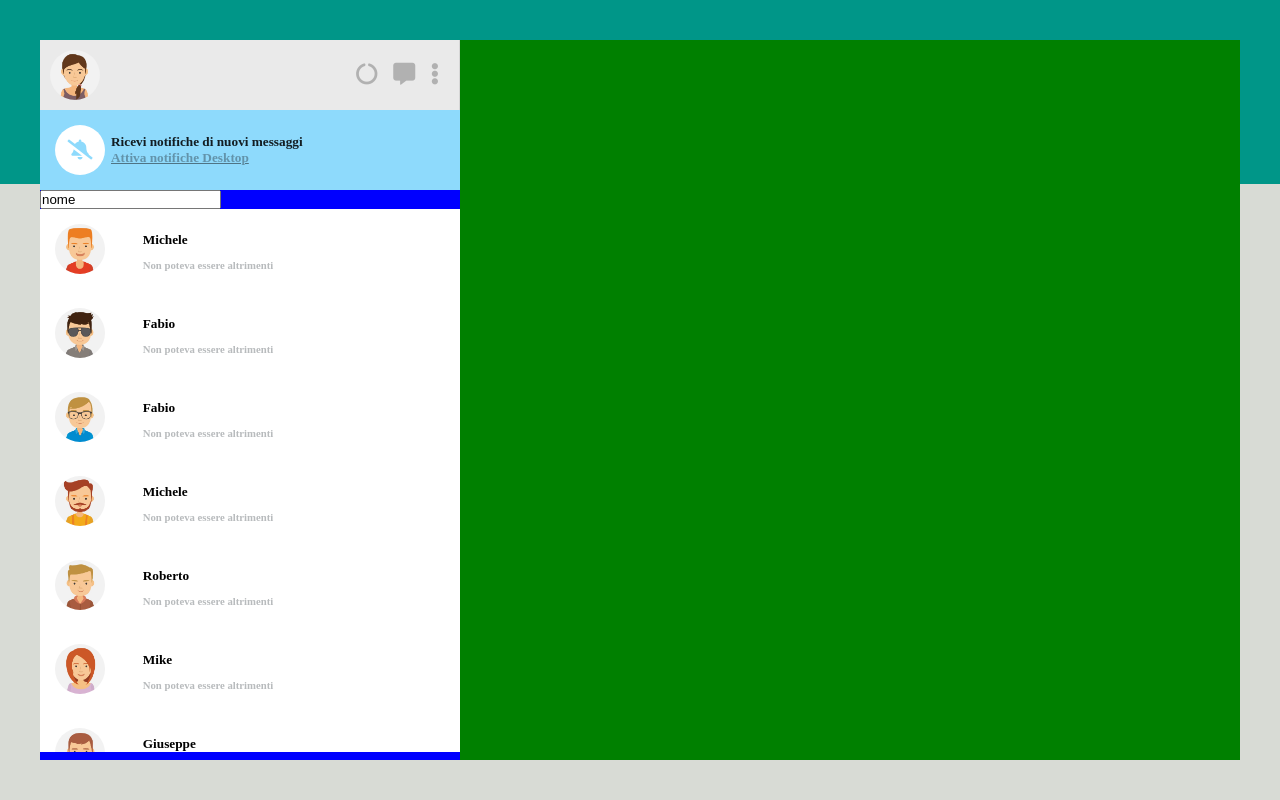
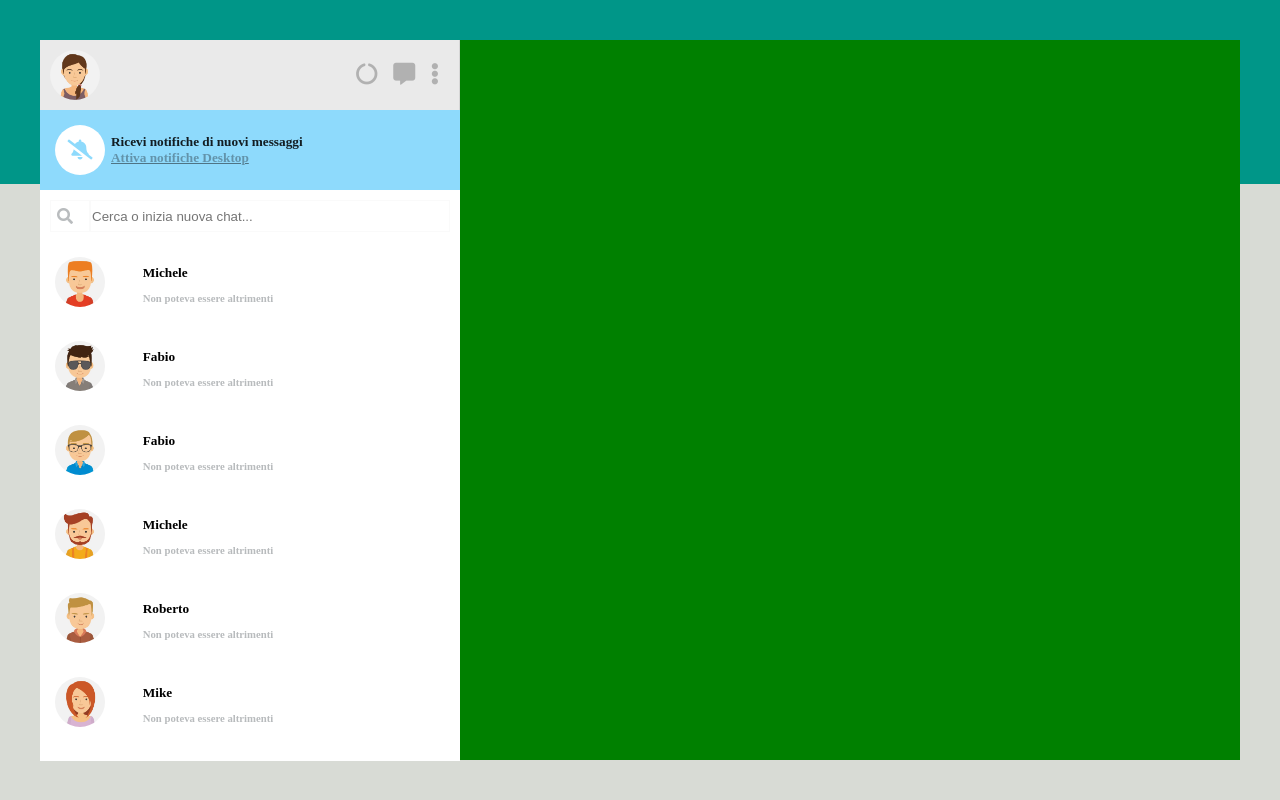
Before and after one commit to MatteoVollero/js-html-css-boolzap, a plain HTML site: page index.html in a window 1280 px wide. Drawn offline with nearby package versions, Linux system fonts and the light colour scheme.

Commit message:
left-side

```diff
--- a/css/style.css
+++ b/css/style.css
@@ -32,7 +32,6 @@
 .central-container{
   width: 1200px;
   height: 90vh;
-  background-color: red; /*DEBUG*/
 
   position: absolute;
   top: 50%;
@@ -44,7 +43,6 @@
 .left-side{
   width: 35%;
   height: 100%;
-  background-color: blue;/*DEBUG*/
 }
 
 .right-side{
@@ -123,9 +121,44 @@ i{
   text-decoration-color: #4f7485;
 }
 
+.search-bar{
+  color: #fafafa;
+  padding: 10px;
+  background-color: white;
+}
+
+.search-box .box-1 , .search-box .box-2{
+  border: 1px solid #fafafa;
+}
+
+.box-1{
+  text-align: center;
+  width: 10%;
+}
+
+.box-2{
+  width: 90%;
+}
+
+input{
+  width: 90%;
+  height: 30px;
+  border-radius: 0px;
+  border: 1px solid white;
+}
+
+input::placeholder{
+  margin-left: 5px;
+}
+
+.fa-search{
+  color: #b9bcbe;
+  line-height: 30px;
+}
+
 .friend-box{
   overflow: auto;
-  height: calc(100% - 70px - 80px - 27px);
+  height: calc(100% - 70px - 80px - 27px - 24px);
 }
 
 .friend{
--- a/index.html
+++ b/index.html
@@ -37,7 +37,14 @@
       </div>
 
       <div class="search-bar">
-        <input type="text" name="text" value="nome">
+        <div class="search-box flex">
+          <div class="box-1">
+            <i class="fas fa-search"></i>
+          </div>
+          <div class="box-2">
+            <input type="text" placeholder="Cerca o inizia nuova chat..." value="">
+          </div>
+        </div>
       </div>
 
       <div class="friend-box">
```
